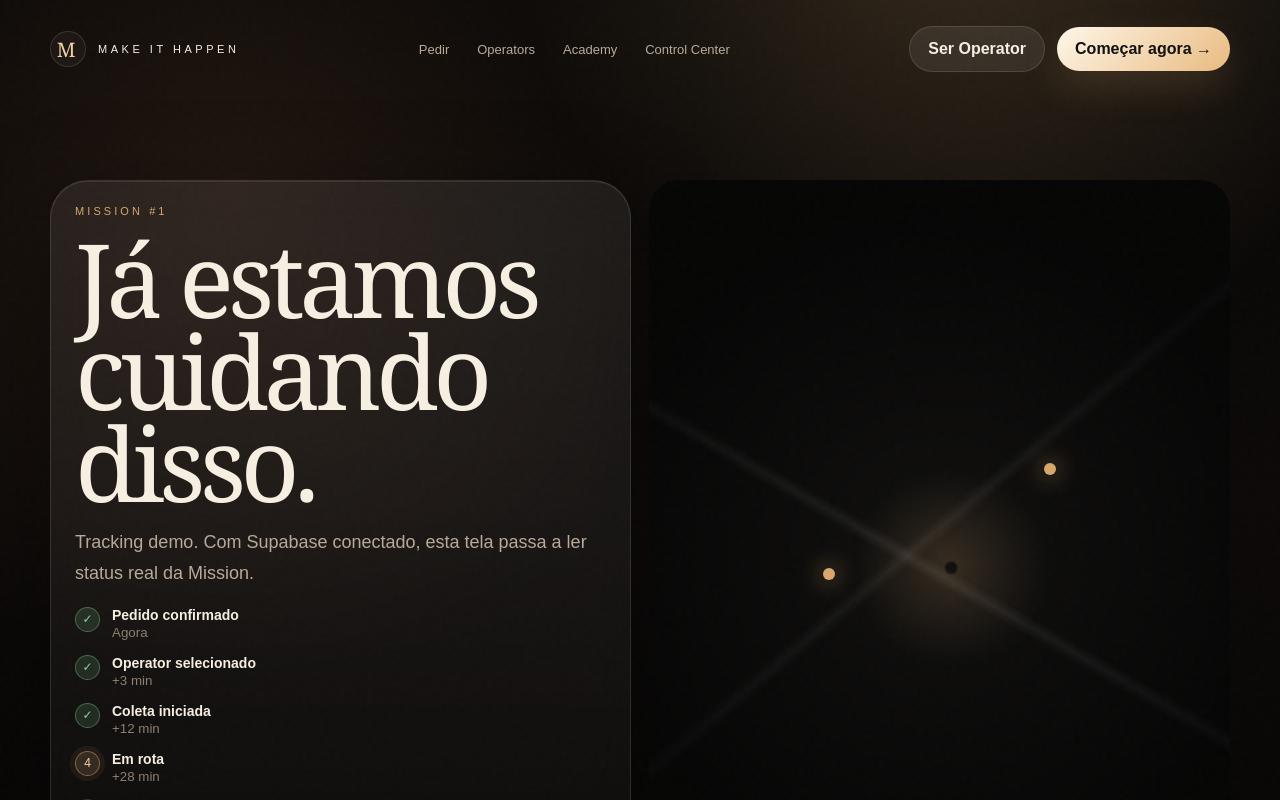
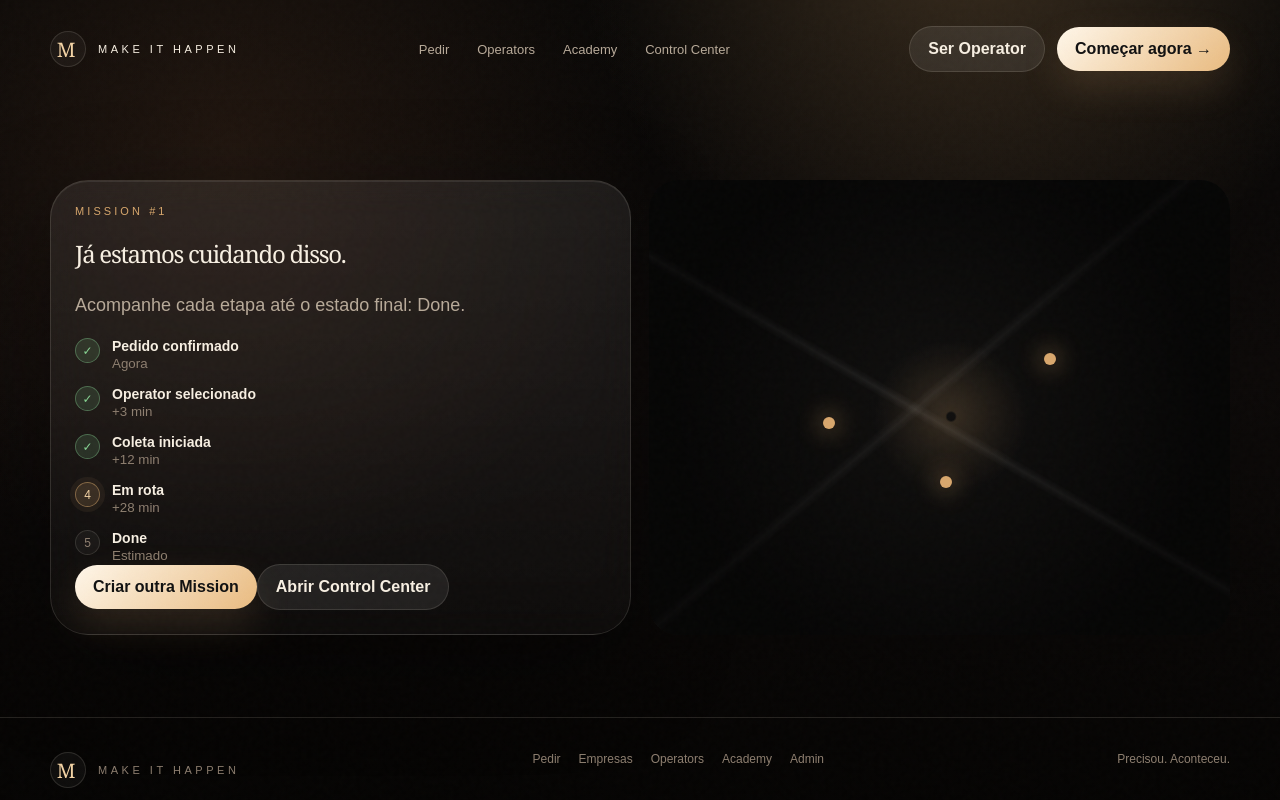
Before and after one commit to laraoliveiracassemiros-del/make-it-happen, a Next.js app: page /missions/1 in a window 1280 px wide. Shown: the top 800 px of the page. Built offline with nearby package versions, Linux system fonts and the light colour scheme.

Commit message:
Polish Mission tracking page copy

```diff
--- a/src/app/missions/[id]/page.tsx
+++ b/src/app/missions/[id]/page.tsx
@@ -8,16 +8,23 @@ export default async function MissionPage({ params }: { params: Promise<{ id: st
   return (
     <main className="shell">
       <Nav />
-      <section className="container section" style={{ borderTop: 0 }}>
-        <div className="grid two">
+      <section className="container section mission-section" style={{ borderTop: 0 }}>
+        <div className="grid two mission-grid">
           <div className="glass card" style={{ borderRadius: 38 }}>
             <div className="kicker">Mission #{id.slice(0, 8)}</div>
-            <h1 className="display" style={{ fontSize: 'clamp(58px, 8vw, 108px)', lineHeight: .9, margin: '16px 0' }}>Já estamos cuidando disso.</h1>
-            <p className="lead">Tracking demo. Com Supabase conectado, esta tela passa a ler status real da Mission.</p>
+            <h1 className="display mission-card-title">Já estamos cuidando disso.</h1>
+            <p className="lead">Acompanhe cada etapa até o estado final: Done.</p>
             <MissionTimeline active={3} />
-            <div style={{ marginTop: 24 }}><Link className="btn" href="/make">Criar outra Mission</Link></div>
+            <div className="action-footer">
+              <Link className="btn" href="/make">Criar outra Mission</Link>
+              <Link className="btn-dark" href="/control-center">Abrir Control Center</Link>
+            </div>
           </div>
-          <div className="mapfake"><span className="map-pin" style={{ left: '30%', top: '52%' }} /><span className="map-pin" style={{ left: '68%', top: '38%' }} /></div>
+          <div className="mapfake live-map">
+            <span className="map-pin" style={{ left: '30%', top: '52%' }} />
+            <span className="map-pin" style={{ left: '68%', top: '38%' }} />
+            <span className="map-pin" style={{ left: '50%', top: '65%' }} />
+          </div>
         </div>
       </section>
       <Footer />
```
